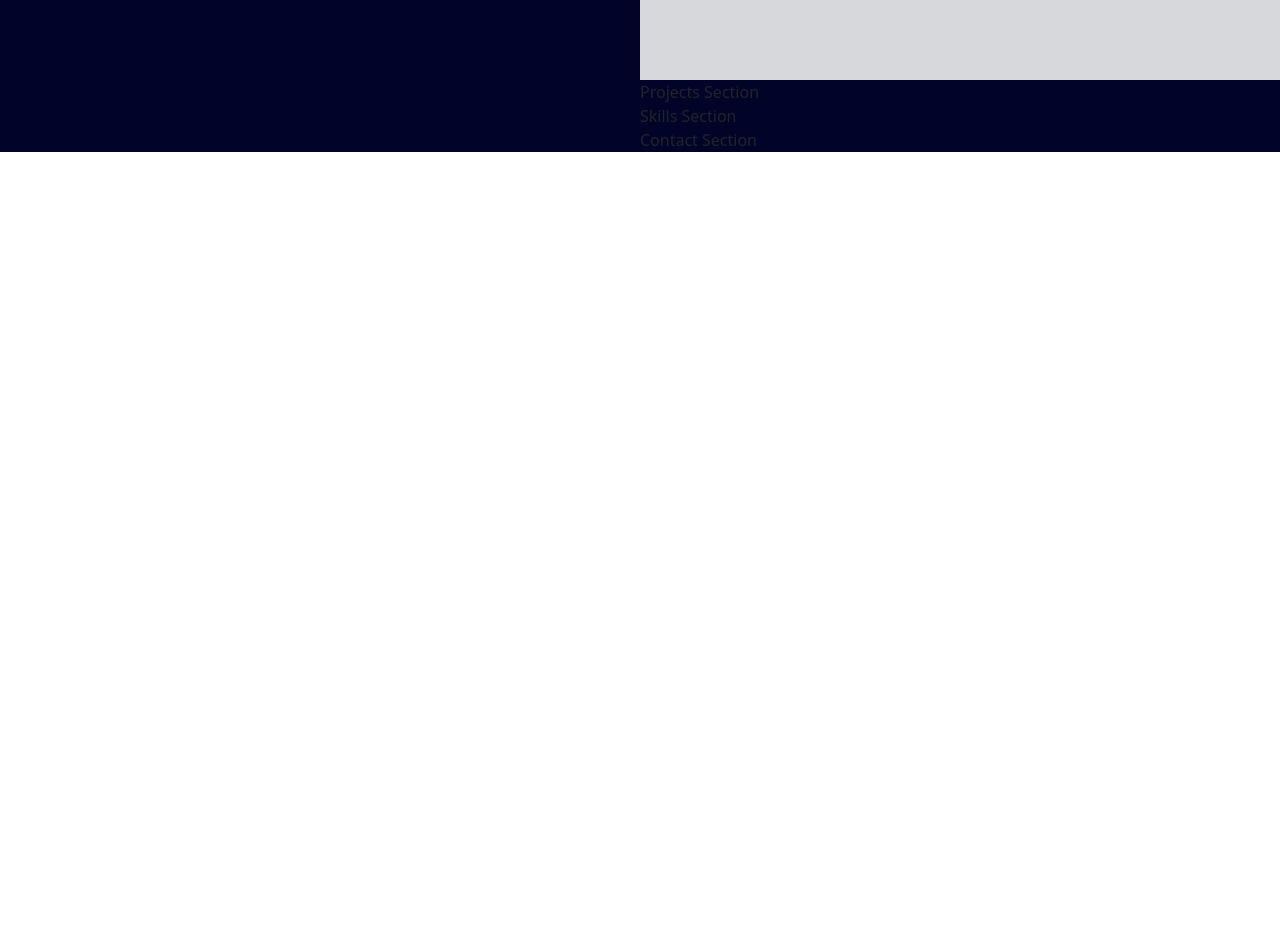
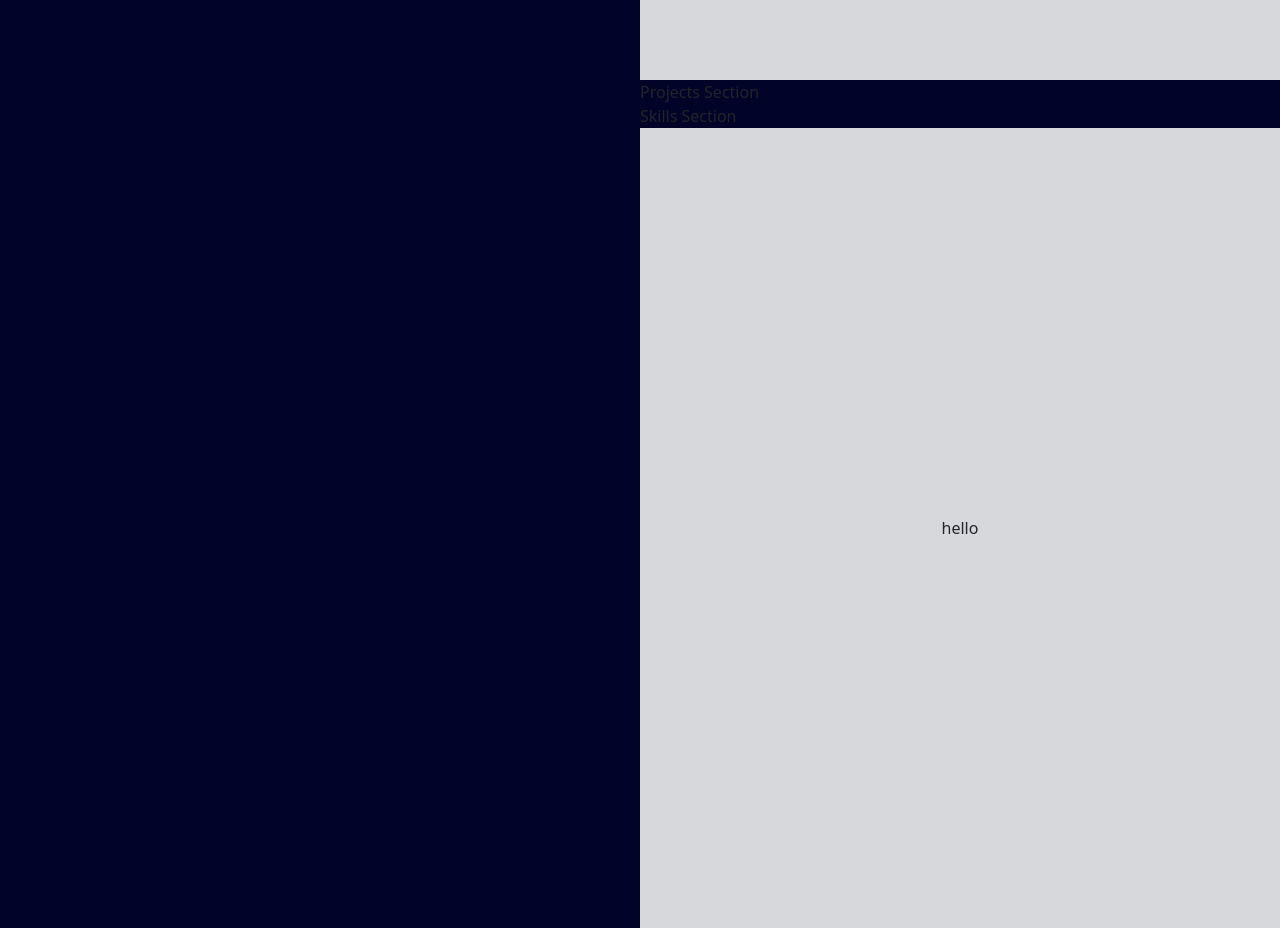
Before and after one commit to alis-khadka/portfolio, a React (Create React App) app: page / in a window 1280 px wide. Shown: the part 1520-2448 px from the top of the page. Before the commit the page ends 1672 px from the top, so only its background shows below. Built offline with nearby package versions, Linux system fonts and the light colour scheme.

Commit message:
feat(): boilerplate code for contact section

```diff
--- a/src/components/Contact.js
+++ b/src/components/Contact.js
@@ -2,7 +2,9 @@ import './Contact.scss';
 
 function Contact() {
 	return (
-		<section>Contact Section</section>
+		<section id='contact' className='d-flex justify-content-center align-items-center'>
+			hello
+		</section>
 	);
 }
 
--- a/src/components/Contact.scss
+++ b/src/components/Contact.scss
@@ -0,0 +1,6 @@
+#contact {
+	background-color: #D7D8DB;
+	position: sticky;
+	top: 0;
+	min-height: 100vh;
+}
```
